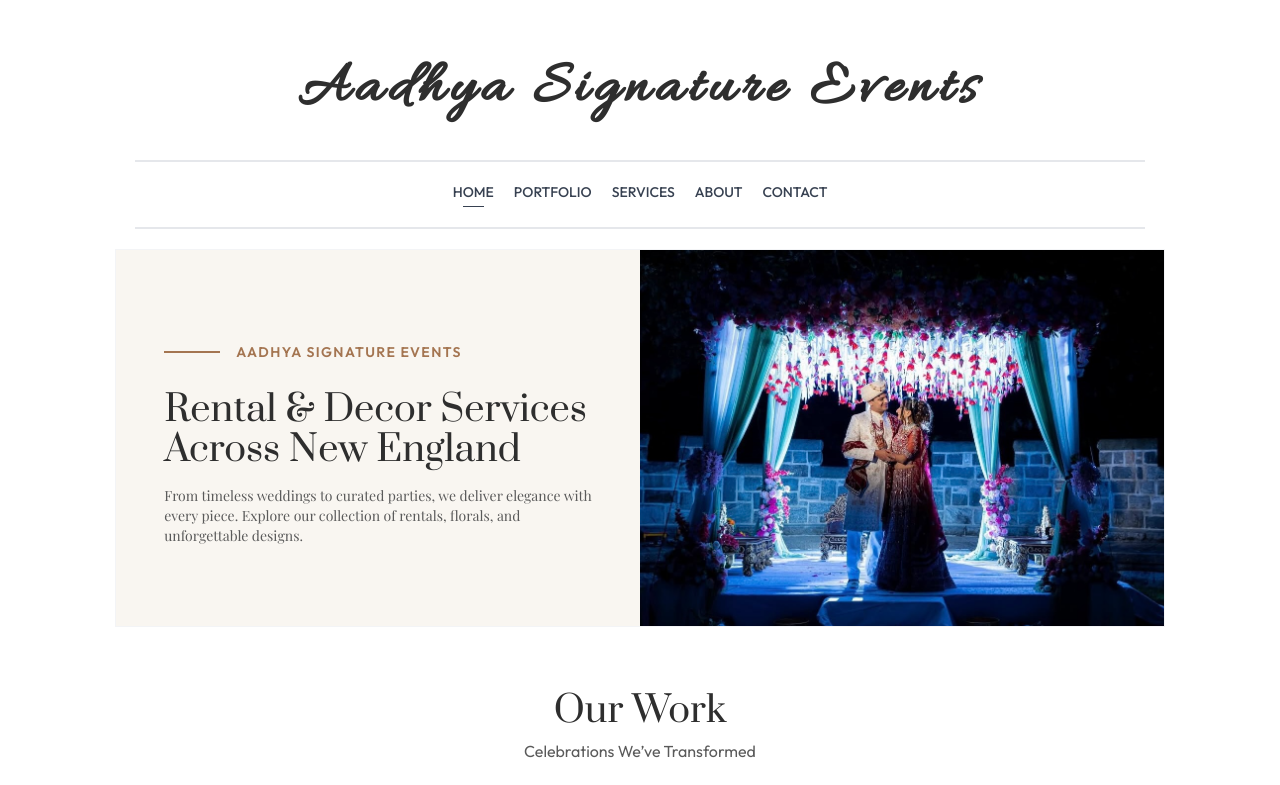
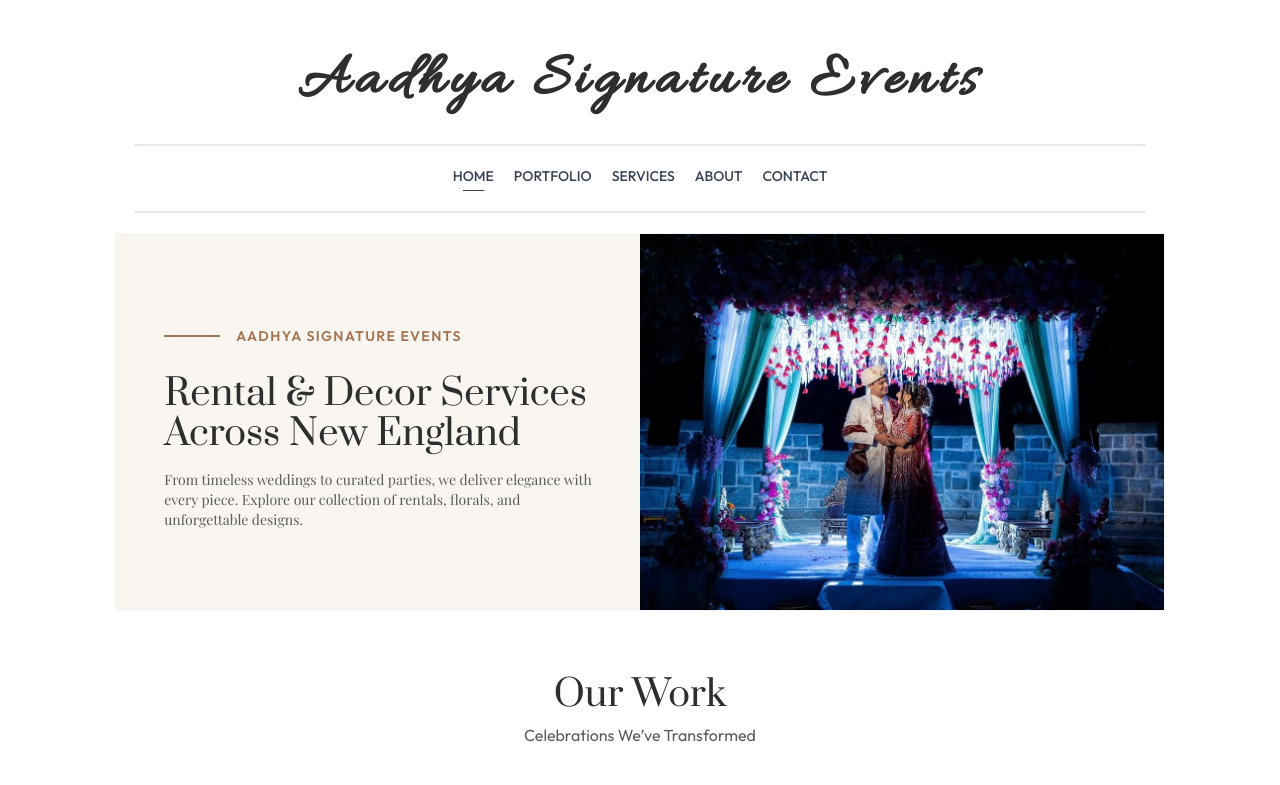
Before and after one commit to hemanth0504/Event-Portfolio, a React (Vite) app in the folder frontend/: page / in a window 1280 px wide. Shown: the top 785 px of the page. Built offline with nearby package versions, Linux system fonts and the light colour scheme; grey boxes are pictures that could not be loaded; a web font is replaced by a local one.

Commit message:
Navbar Changes

```diff
--- a/frontend/src/components/Navbar.jsx
+++ b/frontend/src/components/Navbar.jsx
@@ -5,7 +5,7 @@ import { NavLink } from "react-router-dom"
 export default function Navbar() {
   return (
     <div className="flex flex-col justify-center items-center m-5">
-      <div className="flex items-center gap-8 my-10 ">
+      <div className="flex items-center gap-8 my-8">
 
 <span className="font-allura text-6xl tracking-widest font-semibold text-[#2E2E2E]">
   Aadhya Signature Events
```
